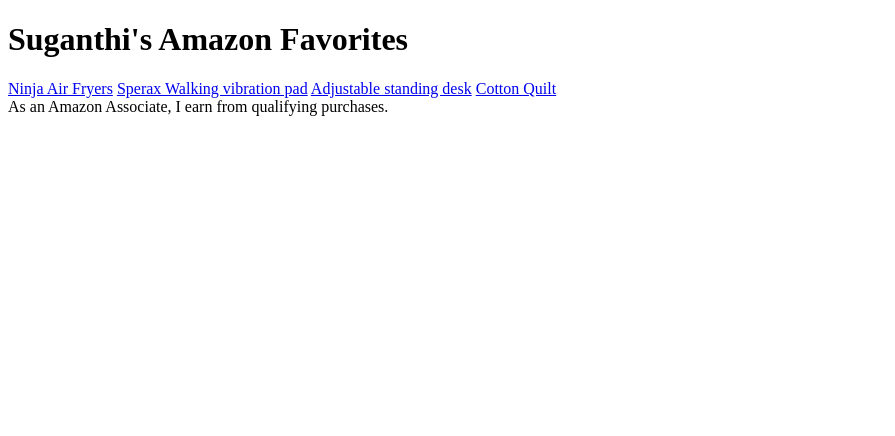
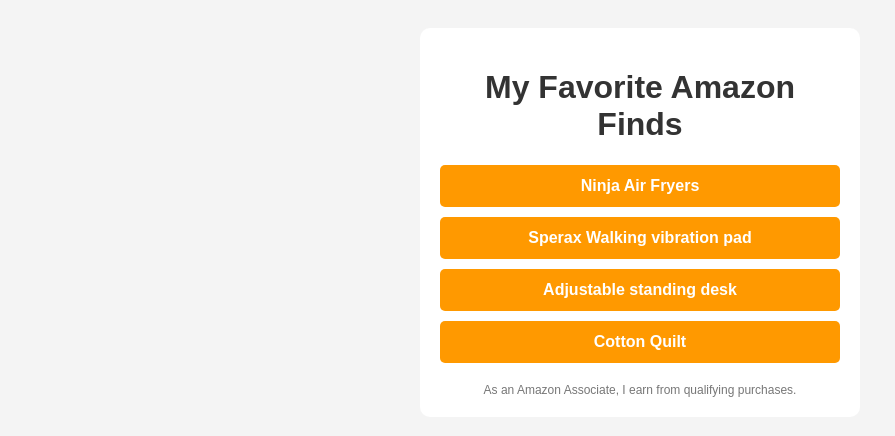
Before and after one commit to Sugamadh/NetlifyRepository, a plain HTML site: page index.html in a window 1280 px wide. Shown: the whole page, without its empty margins (0-895 px from the left). Drawn offline with Linux system fonts and the light colour scheme.

Commit message:
Add files via upload

```diff
--- a/index.html
+++ b/index.html
@@ -1,46 +1,58 @@
+
 <!DOCTYPE html>
 <html lang="en">
 <head>
     <meta charset="UTF-8">
-    <title>Suganthi's Amazon Picks</title>
     <meta name="viewport" content="width=device-width, initial-scale=1.0">
+    <title>My Favorite Amazon Finds</title>
     <style>
-        body {{
+        body {
             font-family: Arial, sans-serif;
-            background-color: #f4f4f4;
+            background: #f4f4f4;
             text-align: center;
             padding: 20px;
-        }}
-        h1 {{
+        }
+        .container {
+            max-width: 400px;
+            margin: auto;
+            background: white;
+            padding: 20px;
+            border-radius: 10px;
+        }
+        h1 {
             color: #333;
-        }}
-        .link-button {{
+        }
+        .link-button {
             display: block;
-            margin: 10px auto;
-            padding: 15px 25px;
-            background-color: #0073e6;
+            margin: 10px 0;
+            padding: 12px;
+            background-color: #ff9900;
             color: white;
             text-decoration: none;
             border-radius: 5px;
-            width: 80%;
-            max-width: 400px;
-        }}
-        .disclaimer {{
-            margin-top: 30px;
-            font-size: 0.9em;
-            color: #666;
-        }}
+            font-weight: bold;
+        }
+        .link-button:hover {
+            background-color: #e68a00;
+        }
+        .disclaimer {
+            font-size: 12px;
+            color: #777;
+            margin-top: 20px;
+        }
     </style>
 </head>
 <body>
-    <h1>Suganthi's Amazon Favorites</h1>
+    <div class="container">
+        <h1>My Favorite Amazon Finds</h1>
     <a class="link-button" href="https://amzn.to/4plMXZK" target="_blank">Ninja Air Fryers</a>
     <a class="link-button" href="https://amzn.to/467Eh1D" target="_blank">Sperax Walking vibration pad</a>
     <a class="link-button" href="https://amzn.to/46dixjz" target="_blank">Adjustable standing desk</a>
     <a class="link-button" href="https://amzn.to/4mcpF5L" target="_blank">Cotton Quilt</a>
 
-    <div class="disclaimer">
-        As an Amazon Associate, I earn from qualifying purchases.
+        <div class="disclaimer">
+            As an Amazon Associate, I earn from qualifying purchases.
+        </div>
     </div>
 </body>
 </html>
```
